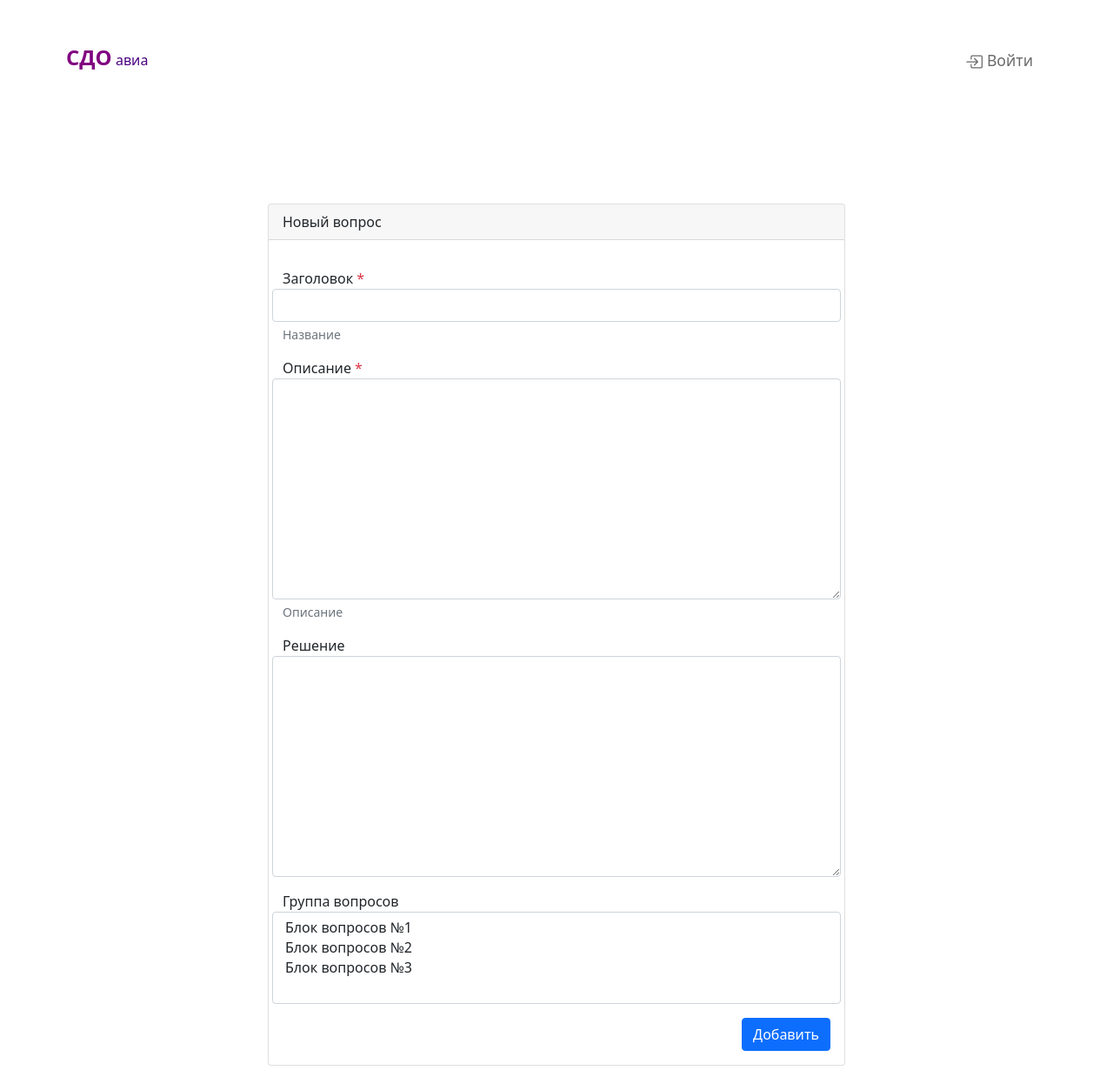
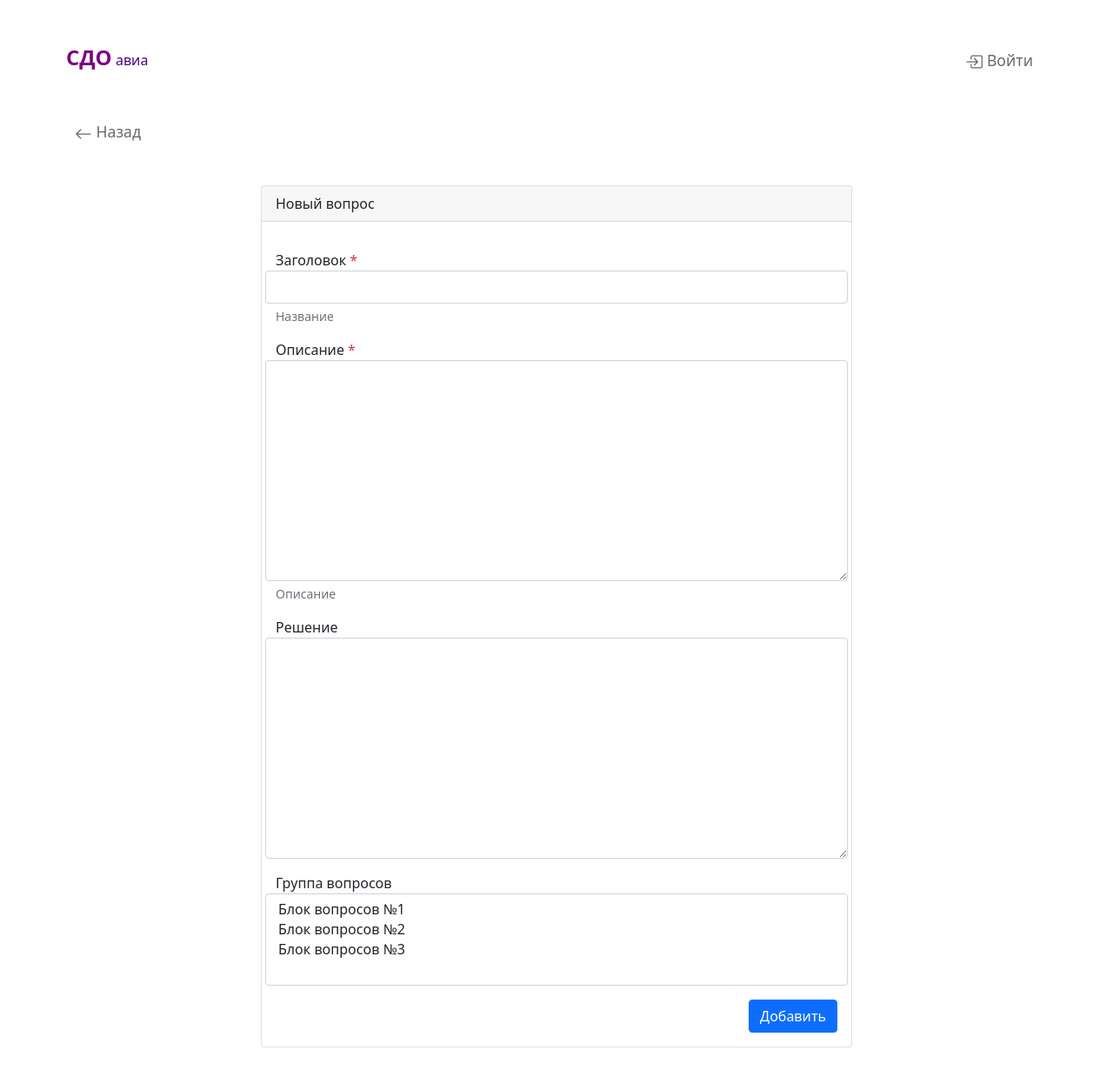
Before and after one commit to LylovY/SDO-Avia, a Django app: page /tasks/create in a window 1280 px wide. Shown: the top 1238 px of the page at 87% size. Run offline with Django 3.2, Linux system fonts and the light colour scheme; data comes from the database, SQL or seed files in the repository; some libraries are stand-ins or nearby versions.

Commit message:
Back buttons

```diff
--- a/sdo/templates/tasks/create_task.html
+++ b/sdo/templates/tasks/create_task.html
@@ -3,7 +3,13 @@
   {{ title }}
 {% endblock %}
 {% block content %}
-      <div class="container py-5">
+      <div class="container p-0">
+        <a class="nlink rounded p-3" href="javascript:history.back()">
+          <svg xmlns="http://www.w3.org/2000/svg" width="20" height="20" fill="currentColor" class="bi bi-arrow-left" viewBox="0 0 16 16">
+            <path fill-rule="evenodd" d="M15 8a.5.5 0 0 0-.5-.5H2.707l3.147-3.146a.5.5 0 1 0-.708-.708l-4 4a.5.5 0 0 0 0 .708l4 4a.5.5 0 0 0 .708-.708L2.707 8.5H14.5A.5.5 0 0 0 15 8z"/>
+          </svg>
+          Назад
+        </a>
         <div class="row justify-content-center">
           <div class="col-md-8 p-5">
             <div class="card">
--- a/sdo/templates/tasks/task_list.html
+++ b/sdo/templates/tasks/task_list.html
@@ -7,7 +7,8 @@
 		<svg xmlns="http://www.w3.org/2000/svg" width="20" height="20" fill="currentColor" class="bi bi-arrow-left" viewBox="0 0 16 16">
 			<path fill-rule="evenodd" d="M15 8a.5.5 0 0 0-.5-.5H2.707l3.147-3.146a.5.5 0 1 0-.708-.708l-4 4a.5.5 0 0 0 0 .708l4 4a.5.5 0 0 0 .708-.708L2.707 8.5H14.5A.5.5 0 0 0 15 8z"/>
 		</svg>
-		Назад</a>
+		Назад
+	</a>
 	{% for task in task_list %}
 
 	<article class="shadow p-5 pt-0 mt-3 bg-body rounded">
@@ -29,7 +30,7 @@
 					</svg>
 					На проверке
 				</div>
-			{% elif task.status == 'FOR_REVISION' %}
+			{% elif task.status == 'REVISION' %}
 				<div class="h5" style="color: Coral;">
 					<svg xmlns="http://www.w3.org/2000/svg" width="20" height="20" fill="currentColor" class="bi bi-shield-exclamation" viewBox="0 0 16 16">
 						<path d="M5.338 1.59a61.44 61.44 0 0 0-2.837.856.481.481 0 0 0-.328.39c-.554 4.157.726 7.19 2.253 9.188a10.725 10.725 0 0 0 2.287 2.233c.346.244.652.42.893.533.12.057.218.095.293.118a.55.55 0 0 0 .101.025.615.615 0 0 0 .1-.025c.076-.023.174-.061.294-.118.24-.113.547-.29.893-.533a10.726 10.726 0 0 0 2.287-2.233c1.527-1.997 2.807-5.031 2.253-9.188a.48.48 0 0 0-.328-.39c-.651-.213-1.75-.56-2.837-.855C9.552 1.29 8.531 1.067 8 1.067c-.53 0-1.552.223-2.662.524zM5.072.56C6.157.265 7.31 0 8 0s1.843.265 2.928.56c1.11.3 2.229.655 2.887.87a1.54 1.54 0 0 1 1.044 1.262c.596 4.477-.787 7.795-2.465 9.99a11.775 11.775 0 0 1-2.517 2.453 7.159 7.159 0 0 1-1.048.625c-.28.132-.581.24-.829.24s-.548-.108-.829-.24a7.158 7.158 0 0 1-1.048-.625 11.777 11.777 0 0 1-2.517-2.453C1.928 10.487.545 7.169 1.141 2.692A1.54 1.54 0 0 1 2.185 1.43 62.456 62.456 0 0 1 5.072.56z"/>
```
Also changed, not shown: sdo/templates/tasks/create_taskcase.html (+7 -1 lines), sdo/db.sqlite3.
